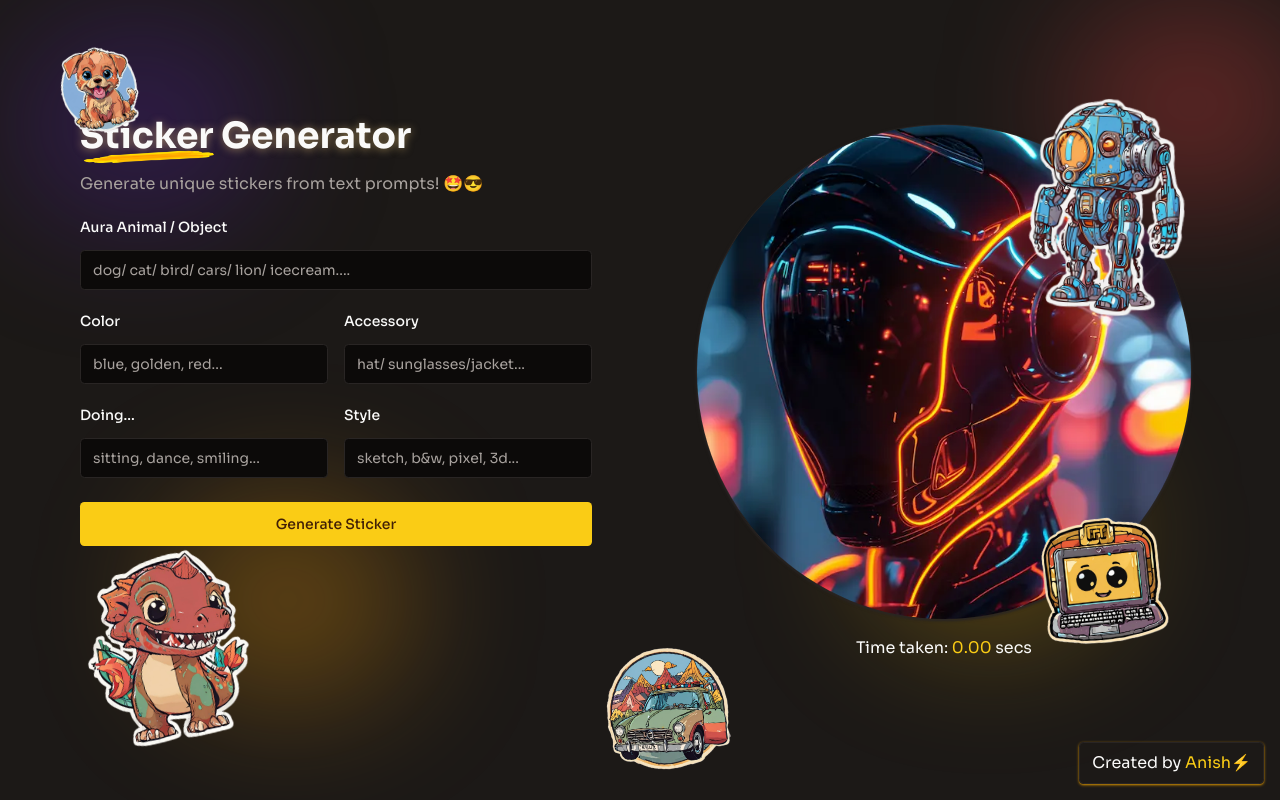
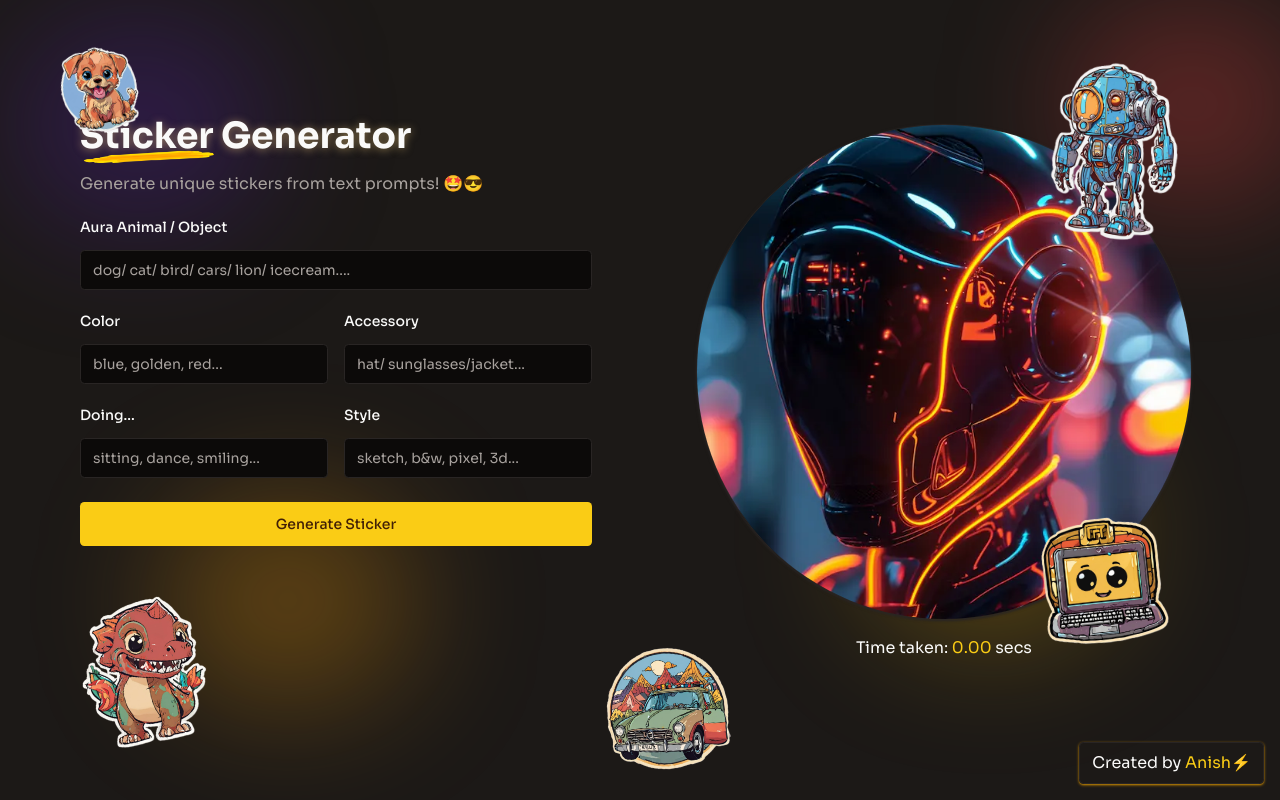
Before and after one commit to Xeven777/sticker-gen, a Next.js app: page / in a window 1280 px wide. Built offline with nearby package versions, Linux system fonts and the light colour scheme; no server answers.

Commit message:
image optimized

```diff
--- a/src/app/page.tsx
+++ b/src/app/page.tsx
@@ -17,29 +17,29 @@ export default function Home() {
         src={s1}
         alt="image"
         placeholder="blur"
-        width={210}
-        className="absolute bottom-12 size-32 md:size-64 -right-3 block z-50 rounded-full rotate-3 md:top-20 md:right-12 transition-all hover:rotate-0"
+        width={220}
+        className="absolute bottom-12 size-32 lg:size-52 -right-3 block z-50 rounded-full rotate-3 lg:top-12 lg:right-16 transition-all hover:rotate-0"
       />
       <Image
         src={s2}
         alt="image"
         placeholder="blur"
         width={100}
-        className="absolute hidden md:block z-50 rounded-full -rotate-12 top-10 left-12 transition-all hover:rotate-0"
+        className="absolute hidden lg:block z-50 rounded-full -rotate-12 top-10 left-12 transition-all hover:rotate-0"
       />
       <Image
         src={s4}
         alt="image"
         placeholder="blur"
         width={120}
-        className="absolute z-50 rounded-full -rotate-12 left-0 select-none size-20 md:size-52 md:bottom-12 md:left-16 transition-all hover:rotate-0"
+        className="absolute z-50 rounded-full -rotate-12 left-0 select-none size-20 lg:size-40 lg:bottom-12 lg:left-16 transition-all hover:rotate-0"
       />
       <Image
         src={s3}
         alt="image"
         placeholder="blur"
         width={150}
-        className="absolute hidden md:block -translate-x-12 z-50 rounded-full -rotate-6 bottom-4 left-1/2 transition-all hover:rotate-0"
+        className="absolute hidden lg:block -translate-x-12 z-50 rounded-full -rotate-6 bottom-4 left-1/2 transition-all hover:rotate-0"
       />
 
       <Image
@@ -47,7 +47,7 @@ export default function Home() {
         alt="image"
         placeholder="blur"
         width={180}
-        className="absolute hidden md:block -translate-x-12 z-50 rounded-full -rotate-6 bottom-32 right-10 transition-all hover:rotate-0"
+        className="absolute hidden lg:block -translate-x-12 z-50 rounded-full -rotate-6 bottom-32 right-10 transition-all hover:rotate-0"
       />
       <Generator />
       <div className="absolute w-64 h-52 top-5 left-3 rounded-full bg-violet-800/30 blur-3xl -z-10" />
--- a/src/components/generator.tsx
+++ b/src/components/generator.tsx
@@ -154,6 +154,8 @@ export default function Generator() {
             <Image
               src={imgUrl || img1}
               alt="Generated Image"
+              priority
+              placeholder="blur"
               width={600}
               height={600}
               className="max-w-full object-cover group-hover:scale-110 transition-all duration-700"
```
